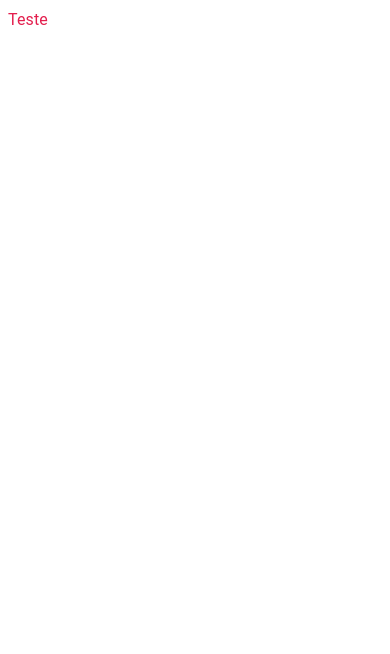
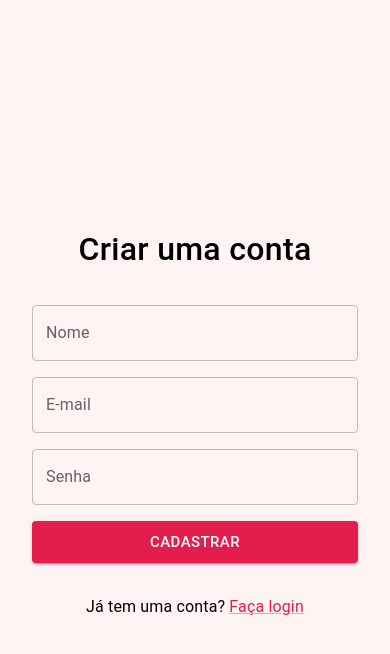
Before and after one commit to AcacioCacio/controle-estoque, a React (Create React App) app in the folder frontend/: page / in a window 390 px wide. Shown: the top 654 px of the page. Built offline with nearby package versions, Linux system fonts and the light colour scheme.

Commit message:
adiciona tela de autenticação com responsividade simples

```diff
--- a/frontend/src/App.tsx
+++ b/frontend/src/App.tsx
@@ -1,10 +1,11 @@
 import defaultTheme from "./data/defaultTheme";
-import { ThemeProvider, Typography } from "@mui/material";
+import { ThemeProvider } from "@mui/material";
+import { AuthView } from "./components/AuthView";
 
 function App() {
   return (
     <ThemeProvider theme={defaultTheme}>
-      <Typography sx={{ color: "primary.main" }}>Teste</Typography>
+      <AuthView />
     </ThemeProvider>
   );
 }
--- /dev/null
+++ b/frontend/src/components/AuthView.tsx
@@ -0,0 +1,50 @@
+import { Box, Button, Link, TextField, Typography } from "@mui/material";
+
+export function AuthView(): JSX.Element {
+  return (
+    <Box sx={{ display: "flex", width: "100vw", height: "100vh", m: 0 }}>
+      <Box
+        sx={{
+          width: { xs: 400, lg: 600 },
+          display: "flex",
+          flexDirection: "column",
+          justifyContent: "center",
+          alignItems: "center",
+          backgroundColor: "background.default",
+          gap: 4,
+          px: 4,
+        }}
+      >
+        <Typography sx={{ fontSize: 32, fontWeight: 500 }}>
+          Criar uma conta
+        </Typography>
+        <Box sx={{ display: "flex", flexDirection: "column", width: "100%" }}>
+          <TextField
+            label="Nome"
+            variant="outlined"
+            sx={{ width: "100%", mb: 2 }}
+          />
+          <TextField
+            label="E-mail"
+            type="email"
+            variant="outlined"
+            sx={{ width: "100%", mb: 2 }}
+          />
+          <TextField
+            label="Senha"
+            type="password"
+            variant="outlined"
+            sx={{ width: "100%", mb: 2 }}
+          />
+          <Button variant="contained" size="large" color="primary">
+            Cadastrar
+          </Button>
+        </Box>
+        <Typography>
+          Já tem uma conta? <Link>Faça login</Link>
+        </Typography>
+      </Box>
+      <Box sx={{ flexGrow: 1, backgroundColor: "secondary.main" }} />
+    </Box>
+  );
+}
--- /dev/null
+++ b/frontend/src/styles.css
@@ -0,0 +1,3 @@
+body {
+    margin: 0;
+}
```
Also changed, not shown: frontend/src/index.tsx (+7 -6 lines).
